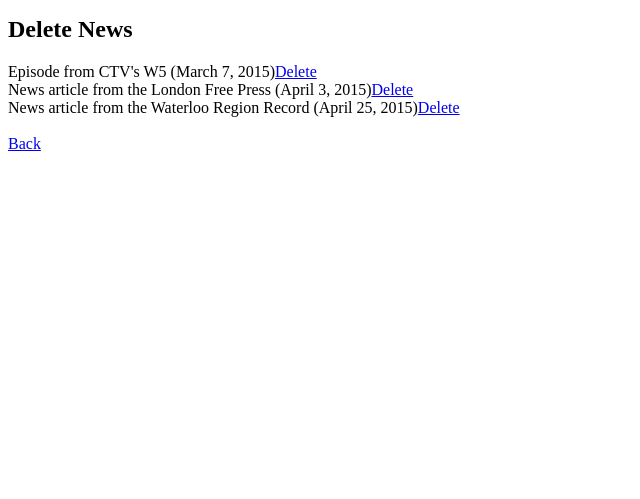
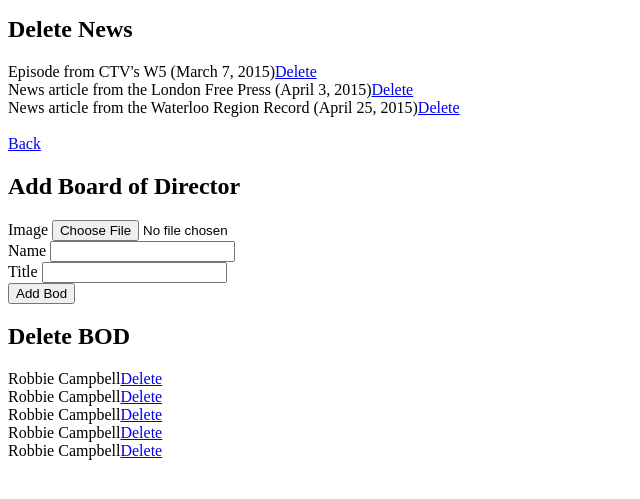
Before and after one commit to robij9528/edfc_final, a PHP site: page /admin/admin_editfoundation.php in a window 1280 px wide. Shown: the part 197-696 px from the top of the page, without its empty margins (0-640 px from the left). Run offline with PHP 8.4, Linux system fonts and the light colour scheme; data comes from the database, SQL or seed files in the repository.

Commit message:
added function for upload and delete of bod

```diff
--- a/admin/admin_editfoundation.php
+++ b/admin/admin_editfoundation.php
@@ -16,6 +16,17 @@ if(isset($_POST['subNews'])) {
 
 	$result = addNews($title, $url, $linkNews);
 
+}
+
+$tblbod = "tbl_bod";
+$bod = getAllbod($tblbod);
+
+if(isset($_POST['subBod'])) {
+	$imageB = trim($_FILES['imageB']['name']);
+	$nameB = trim($_POST['nameB']);
+	$titleB = trim($_POST['titleB']);
+	$uploadBod = addBod($imageB, $nameB, $titleB);
+	$message = $uploadBod;
 }
 
 
@@ -54,5 +65,29 @@ if(isset($_POST['subNews'])) {
   <br>
  <a href="admin_index.php">Back</a>
 
+ <h2>Add Board of Director</h2>
+
+ <form action="admin_editfoundation.php" method="post" enctype="multipart/form-data">
+
+<label>Image</label>
+<input type="file" name="imageB" value=""><br>
+<label>Name</label>
+<input type="text" name="nameB" value=""><br>
+<label>Title</label>
+<input type="text" name="titleB" value=""><br>
+<input type="submit" name="subBod" value="Add Bod">
+ </form>
+
+ <h2>Delete BOD</h2>
+<?php
+
+	while($row=mysqli_fetch_array($bod)) {
+		echo "{$row['bod_name']}";
+		echo "<a href=\"includes/caller_bod.php?caller_id=delete&id={$row['bod_id']}\">Delete</a><br>";
+
+	}
+
+ ?>
+
 </body>
 </html>
--- a/admin/includes/addContent.php
+++ b/admin/includes/addContent.php
@@ -34,5 +34,23 @@
 		mysqli_close($link);
 	}
 
+	function addBod($imageB, $nameB, $titleB) {
+		include('connect.php');
+		if($_FILES['imageB']['type']=="image/jpeg" || $_FILES['image']['type']=="image/jpg") {
+			$path = "../images/{$imageB}";
+			if(move_uploaded_file($_FILES['imageB']['tmp_name'], $path)) {
+				$orig = "../images/{$imageB}";
+				$qstring = "INSERT INTO tbl_bod VALUES (NULL, '{$imageB}' , '{$nameB}' , '{$titleB}')";
+				$result = mysqli_query($link, $qstring);
+				if($result){
+					redirect_to("../foundation.php");
+				}else{
+					echo "upload failed";
+				}
+			}
+		}
+		mysqli_close($link);
+	}
+
 
  ?>
--- a/admin/includes/delete.php
+++ b/admin/includes/delete.php
@@ -26,5 +26,18 @@ function deleteEvent($id){
 	mysqli_close($link);
 }
 
+function deleteBod($id) {
+	include('connect.php');
+	$delstring = "DELETE FROM tbl_bod WHERE bod_id={$id}";
+	$delquery = mysqli_query($link, $delstring);
+	if($delquery) {
+		redirect_to("../admin_editfoundation.php");
+	}else{
+		$message = "Can't Delete";
+		return $message;
+	}
+	mysqli_close($link);
+}
+
 
  ?>
```
Also changed, not shown: admin/includes/caller_bod.php (added, +19 -0 lines), images/3mjH2UN.jpg (added).
